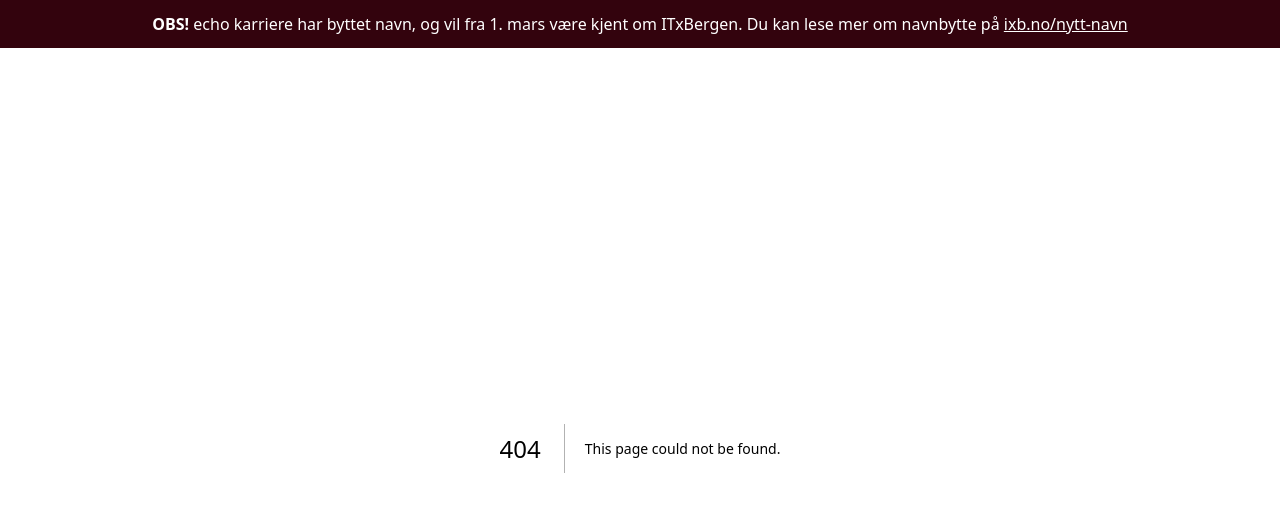
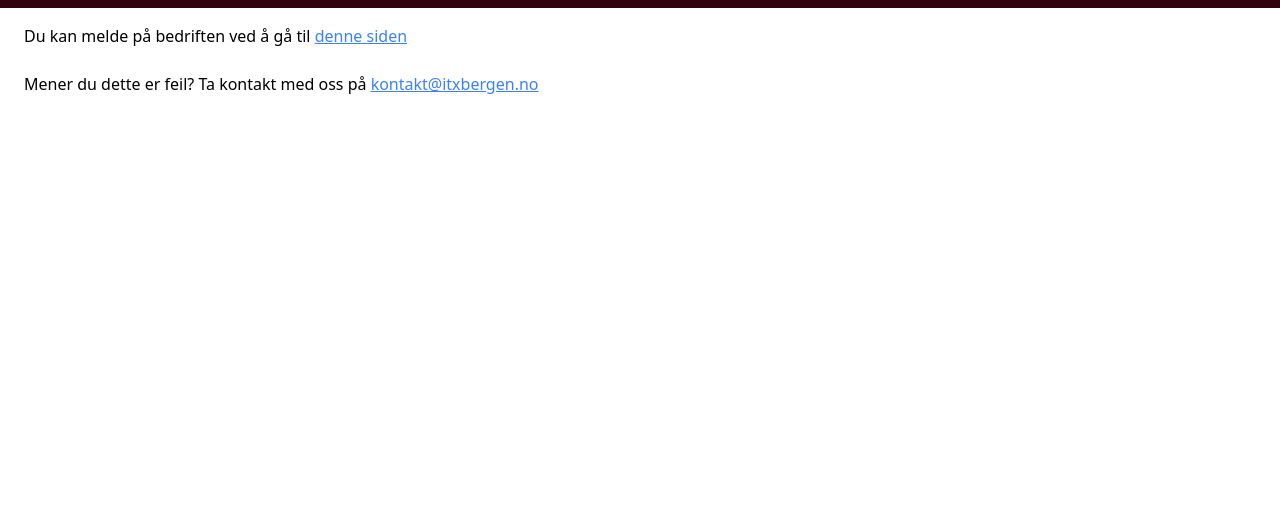
Before and after one commit to echo-karriere/forms, a Next.js app: page /status in a window 1280 px wide. Before the commit this address had no page. Shown: the top 512 px of the page. Built offline with nearby package versions, Linux system fonts and the light colour scheme.

Commit message:
Added status page

```diff
--- a/components/KD23.js
+++ b/components/KD23.js
@@ -109,13 +109,16 @@ export default function Home() {
             <label htmlFor="Organisasjonsnummer" className="font-bold">
               Organisasjonsnummer*
             </label>
+            <p>Skriv organisasjonsnummeret uten mellomrom</p>
             <input
               className="border py-2 px-4 mb-5 mt-2  max-w-2xl focus:outline-none focus:border-b-[#66023C] focus:bg-gray-200  focus:border-b-2"
               id="Organisasjonsnummer"
               type="text"
               inputMode="numeric"
+              pattern="[0-9]{9}"
               required
             />
+
             <label htmlFor="Offentlig" className="font-bold">
               Er bedriften offentlig?*
             </label>
--- a/package.json
+++ b/package.json
@@ -14,6 +14,7 @@
     "next": "13.1.2",
     "react": "18.2.0",
     "react-dom": "18.2.0",
+    "react-router-dom": "^6.10.0",
     "remixicon": "^2.5.0"
   },
   "devDependencies": {
--- a/pages/_app.js
+++ b/pages/_app.js
@@ -1,24 +1,13 @@
 import "../styles/globals.css";
+
 
 function MyApp({ Component, pageProps }) {
   return (
     <>
       <div className="bg-[#33030d] h-2 w-full fixed top-0" />
-      <div
-        className="bg-[#33030d] text-white px-6 py-3 relative flex justify-center"
-        role="alert">
-        <span className="block sm:inliner">
-          <strong className="font-bold">OBS! </strong>
-          echo karriere har byttet navn, og vil fra 1. mars være kjent om
-          ITxBergen. Du kan lese mer om navnbytte på{" "}
-          <a
-            className="underline cursor-pointer"
-            href="https://www.ixb.no/nytt-navn">
-            ixb.no/nytt-navn
-          </a>
-        </span>
-      </div>
-      <Component {...pageProps} />
+
+        <Component {...pageProps} />
+
     </>
   );
 }
--- /dev/null
+++ b/pages/status.js
@@ -0,0 +1,116 @@
+import Airtable from "airtable";
+import { useEffect, useState } from "react";
+import { useRouter } from "next/router";
+
+export default function Status() {
+  const [isRegistered, setIsRegistered] = useState(false);
+  const [record, setRecord] = useState(null); // add state for record
+  const router = useRouter();
+  const { ref } = router.query;
+
+  useEffect(() => {
+    const fetchRecords = async () => {
+      const base = new Airtable({ apiKey: process.env.AIRTABLE_API_KEY }).base(
+        process.env.AIRTABLE_BASE_ID
+      );
+
+      const records = await new Promise((resolve, reject) => {
+        base("event-ek2023")
+          .select({
+            view: "Grid view",
+          })
+          .all((err, records) => {
+            if (err) {
+              console.error(err);
+              reject(err);
+            } else {
+              resolve(records);
+            }
+          });
+      });
+
+      const record = records.find(
+        (record) => record.get("Organisasjonsnummer").toString() === ref
+      );
+      setIsRegistered(Boolean(record));
+      setRecord(record); // set the record state
+    };
+
+    if (ref) {
+      fetchRecords();
+    }
+  }, [ref]);
+
+  return (
+    <div>
+      {ref && (
+        <h1 className="text-2xl font-semibold mt-6 mx-6">
+          Bedrift med organisasjonsnummer {ref} er{" "}
+          {isRegistered ? "påmeldt" : "ikke påmeldt"}
+        </h1>
+      )}
+      {!isRegistered && (
+        <p className="mt-6 mx-6">
+          Du kan melde på bedriften ved å gå til{" "}
+          <a
+            href="https://www.itxbergen.no/for-bedrifter/pamelding"
+            className="text-blue-500 underline">
+            denne siden
+          </a>
+          <br />
+          <br />
+          Mener du dette er feil? Ta kontakt med oss på{" "}
+          <a
+            href="mailto:kontakt@itxbergen.no"
+            className="text-blue-500 underline">
+            kontakt@itxbergen.no
+          </a>
+        </p>
+      )}
+      {isRegistered && (
+        // show Bedrift info
+        <div className="mx-6">
+          <p className="mt-6">
+            <b>Bedrift:</b> {record.get("Bedrift")}
+          </p>
+          <p>
+            <b>Offentlig:</b> {record.get("Offentlig")}
+          </p>
+          <p>
+            <b>Deltar:</b> {record.get("Dato")}
+          </p>
+          <p>
+            <b>Stand:</b> {record.get("Stand")}
+          </p>
+          <br />
+          <p>
+            <b>Lynpresentasjon:</b> {record.get("Lynpresentasjon")}
+          </p>
+          <p>
+            <b>Konseptpresentasjon:</b> {record.get("Konseptpresentasjon")}
+          </p>
+          <p>
+            <b>Workshop:</b> {record.get("Workshop")}
+          </p>
+          <p>
+            <b>Bankett:</b> {record.get("Bankett")}
+          </p>
+          <p>
+            <b>Leveranse:</b> {record.get("Leveranse")}
+          </p>
+          <br />
+          <p>
+            Grunnet personvern viser vi ikke kontaktinformasjonen eller
+            fakturainformasjon her. Ta kontakt med oss på{" "}
+            <a
+              href="mailto:kontakt@itxbergen.no"
+              className="text-blue-500 underline">
+              kontakt@itxbergen.no
+            </a>{" "}
+            om du lurer på noe.
+          </p>
+        </div>
+      )}
+    </div>
+  );
+}
```
Also changed, not shown: 2 other files (tests, documents, lock files or other folders).
